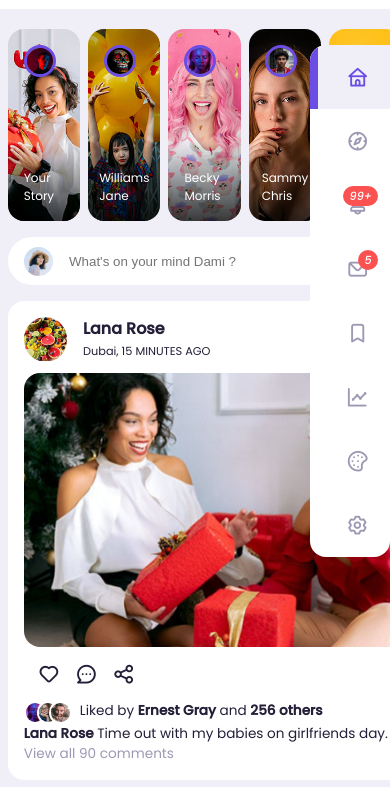
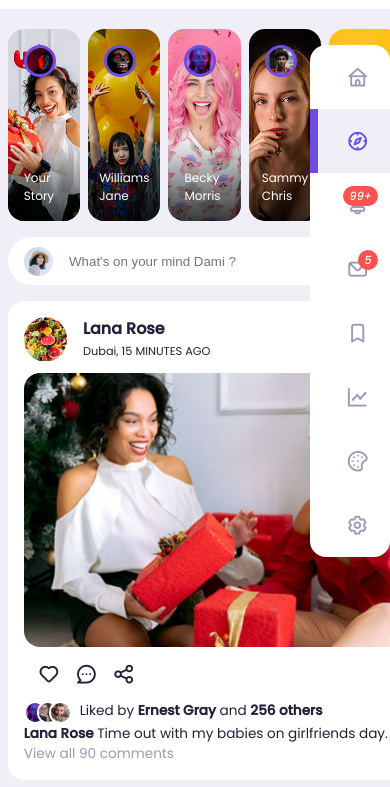
Before and after one commit to Deejay-00/SweetMeet-Social-Media-Platform, a plain HTML site: page Index.html in a window 390 px wide. Both pictures are taken after a click on the link 350 px from the left and 198 px from the top of the page. Shown: the part 57-844 px from the top of the page. Drawn offline with nearby package versions, Linux system fonts and the light colour scheme.

Commit message:
making interactive

```diff
--- a/Index.html
+++ b/Index.html
@@ -859,7 +859,7 @@
             </div>
         </div>
     </div>
-
+    <script src="/index.js"></script>
 
 </body>
 </html>
--- a/index.js
+++ b/index.js
@@ -0,0 +1,24 @@
+const menuItems = document.querySelectorAll(".menu-item")
+
+
+// Remove active class from all menu items
+const changeActiveItem = () => {
+    menuItems.forEach(item => {
+        item.classList.remove("active")
+    })
+}
+
+menuItems.forEach(item => {
+    item.addEventListener("click", () => {
+        changeActiveItem()
+        item.classList.add("active")
+        if(item.id != "notifications"){
+            document.querySelector(".notification-popup").style.display = "none"
+        }else{
+            document.querySelector(".notification-popup").style.display = "block"
+            document.querySelector(".notification-count").
+            style.display = "none"
+
+        }
+    })
+})
--- a/style.css
+++ b/style.css
@@ -689,7 +689,7 @@ main .container .right {
 
     main .container {
         grid-template-columns: 5rem auto 30vw;
-        gap: 1rem;
+        gap: 0;
     }
 
     .left {
```
